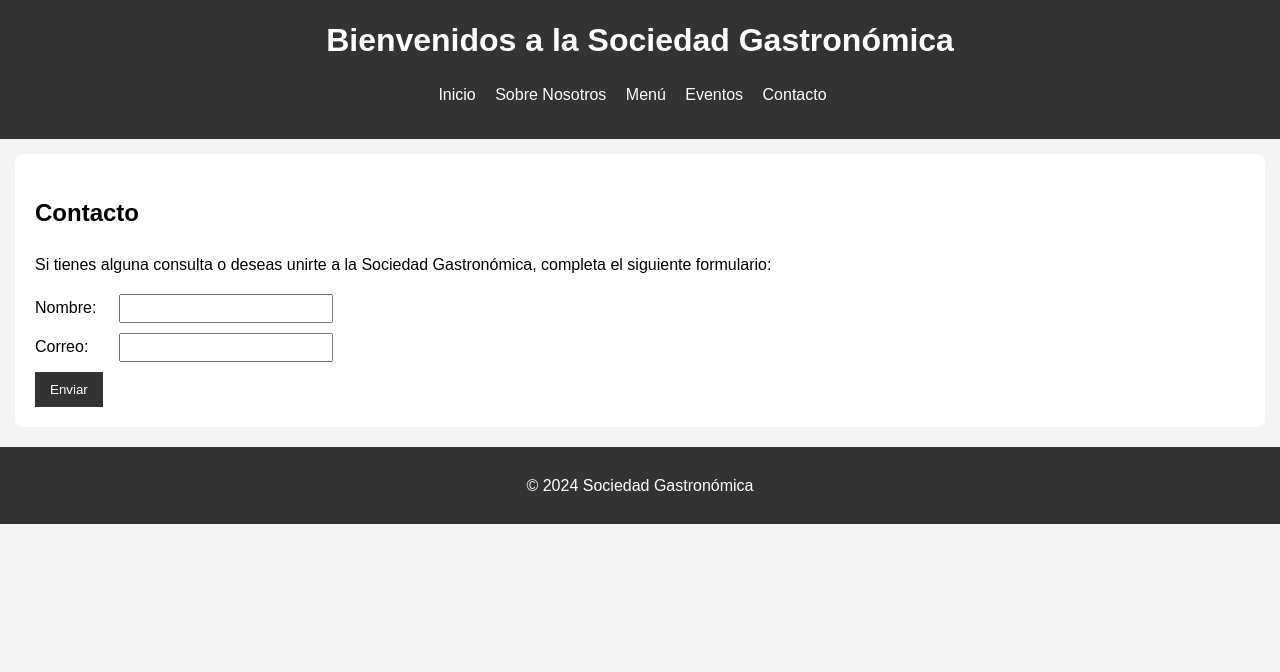
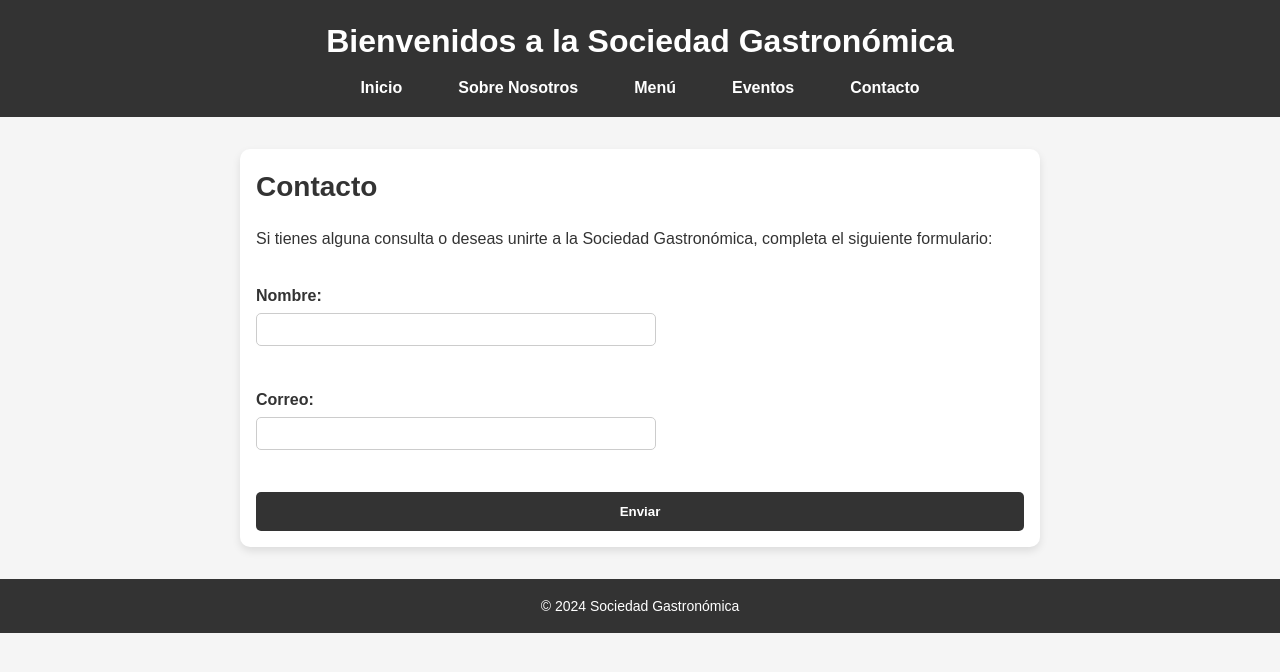
Before and after one commit to Bryan26L/2425TuIDbirtLH, a plain HTML site: page contacto.html in a window 1280 px wide. Drawn offline with Linux system fonts and the light colour scheme.

Commit message:
Mejorar diseño y estilos CSS del sitio

```diff
--- a/estilos/estilos.css
+++ b/estilos/estilos.css
@@ -1,72 +1,162 @@
 /* Estilos generales */
-body {
-    font-family: Arial, sans-serif;
-    line-height: 1.6;
+* {
     margin: 0;
     padding: 0;
-    background-color: #f4f4f4;
+    box-sizing: border-box;
+    font-family: Arial, sans-serif;
+}
+
+body {
+    background-color: #f5f5f5;
+    color: #333;
+    line-height: 1.6;
 }
 
 /* Encabezado */
 header {
     background-color: #333;
     color: #fff;
-    padding: 15px 0;
+    padding: 1rem 0;
     text-align: center;
 }
 
 header h1 {
-    margin: 0;
+    font-size: 2rem;
+    margin-bottom: 0.5rem;
 }
 
-nav ul {
+header nav ul {
     list-style: none;
-    padding: 0;
+    display: flex;
+    justify-content: center;
+    gap: 1.5rem;
 }
 
-nav ul li {
-    display: inline;
-    margin-right: 15px;
+header nav ul li a {
+    color: #fff;
+    text-decoration: none;
+    font-weight: bold;
+    padding: 0.5rem 1rem;
+    transition: background-color 0.3s;
 }
 
-nav ul li a {
-    color: white;
-    text-decoration: none;
+header nav ul li a:hover {
+    background-color: #555;
+    border-radius: 5px;
 }
 
-/* Cuerpo principal */
+/* Contenido principal */
 main {
-    padding: 20px;
+    max-width: 800px;
+    margin: 2rem auto;
+    padding: 1rem;
     background-color: #fff;
-    margin: 15px;
-    border-radius: 8px;
+    border-radius: 10px;
+    box-shadow: 0 4px 8px rgba(0, 0, 0, 0.1);
+}
+
+main h2 {
+    font-size: 1.75rem;
+    color: #333;
+    margin-bottom: 1rem;
+}
+
+main img {
+    width: 100%;
+    max-width: 300px;
+    display: block;
+    margin: 1rem auto;
+    border-radius: 10px;
+}
+
+main p {
+    margin-bottom: 1rem;
+}
+
+main ul, main ol {
+    margin: 1rem 0;
+    padding-left: 1.5rem;
+}
+
+main ul li, main ol li {
+    margin-bottom: 0.5rem;
+}
+
+/* Secciones */
+section h3 {
+    color: #333;
+    font-size: 1.5rem;
+    margin-bottom: 0.5rem;
+}
+
+section p {
+    margin-bottom: 1rem;
+}
+
+/* Formulario de contacto */
+form {
+    display: flex;
+    flex-direction: column;
+}
+
+form label {
+    margin-top: 1rem;
+    font-weight: bold;
+}
+
+form input[type="text"],
+form input[type="email"],
+form textarea {
+    padding: 0.5rem;
+    margin-top: 0.25rem;
+    border: 1px solid #ccc;
+    border-radius: 5px;
+    width: 100%;
+    max-width: 400px;
+}
+
+form textarea {
+    resize: vertical;
+    min-height: 100px;
+}
+
+form input[type="submit"] {
+    margin-top: 1rem;
+    padding: 0.75rem;
+    background-color: #333;
+    color: #fff;
+    border: none;
+    border-radius: 5px;
+    cursor: pointer;
+    font-weight: bold;
+    transition: background-color 0.3s;
+}
+
+form input[type="submit"]:hover {
+    background-color: #555;
 }
 
 /* Pie de página */
 footer {
     background-color: #333;
-    color: white;
+    color: #fff;
     text-align: center;
-    padding: 10px 0;
-    margin-top: 20px;
+    padding: 1rem 0;
+    margin-top: 2rem;
 }
 
-/* Estilos de formulario */
-form label {
-    display: inline-block;
-    width: 80px;
+footer p {
+    font-size: 0.875rem;
 }
 
-form input[type="text"],
-form input[type="email"] {
-    padding: 5px;
-    margin-bottom: 10px;
-    width: 200px;
+/* Media Queries para Pantallas Pequeñas */
+@media (max-width: 600px) {
+    header nav ul {
+        flex-direction: column;
+        gap: 0.5rem;
+    }
+
+    main {
+        padding: 0.5rem;
+    }
 }
-
-form input[type="submit"] {
-    background-color: #333;
-    color: #fff;
-    border: none;
-    padding: 10px 15px;
-    cursor:
```
